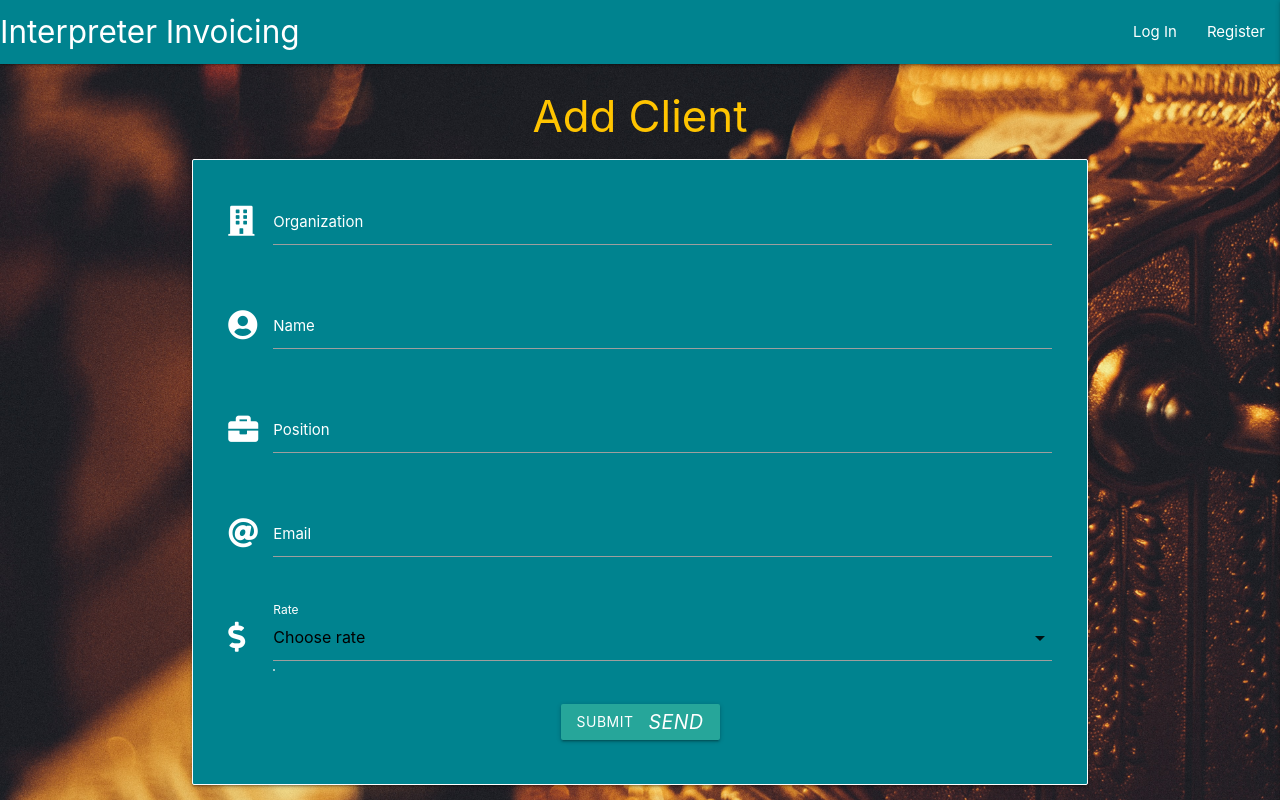
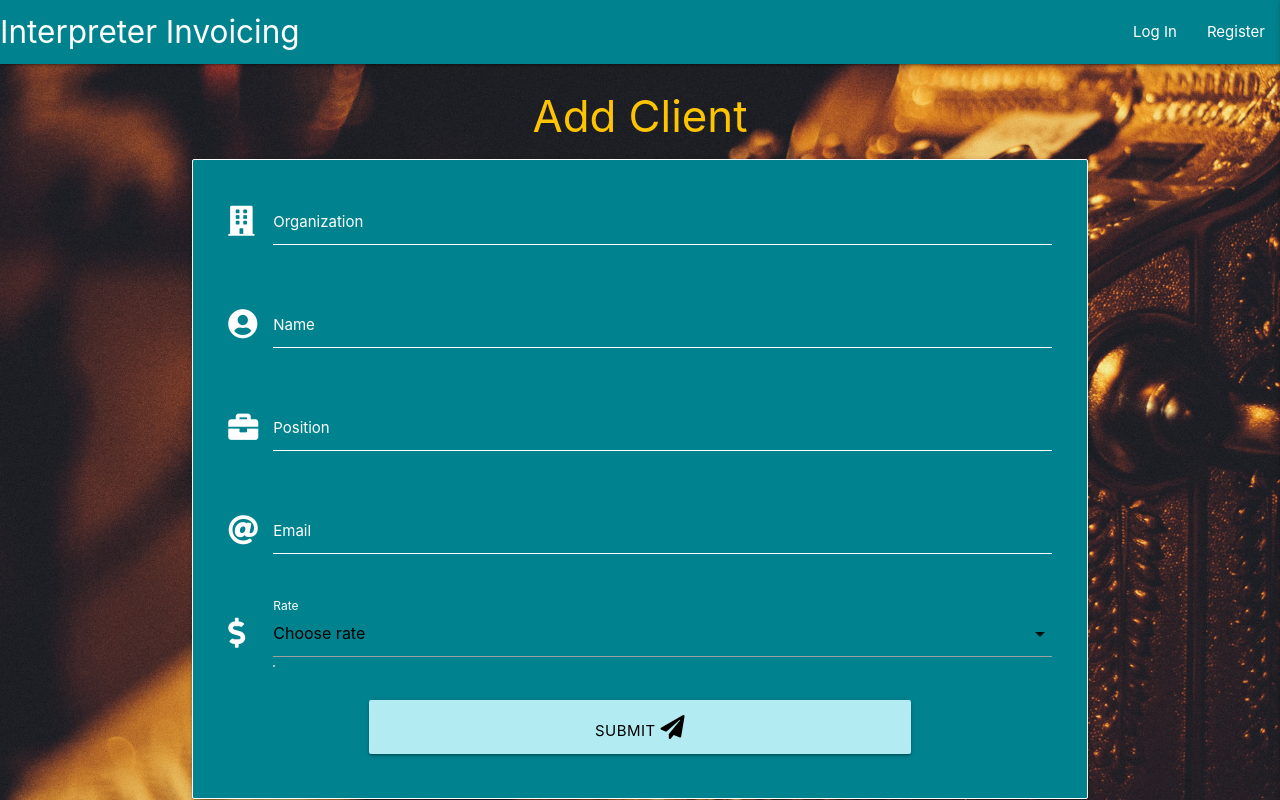
Before and after one commit to Code-Institute-Submissions/katjacodes-invoicingApp_OctResub, a Flask app: page /add_client in a window 1280 px wide. Run offline with Flask 2, Linux system fonts and the light colour scheme; data that the repository does not hold is empty; some libraries are stand-ins or nearby versions.

Commit message:
style add client page

```diff
--- a/static/css/style.css
+++ b/static/css/style.css
@@ -16,7 +16,7 @@ body, html {
   background-size: cover;
 }
 
-#username, #password {
+#username, #password, #client_organization, #client_name, #client_position, #client_email {
   border-bottom: 1px white;
   box-shadow: 0 1px 0 0 white;
 }
--- a/templates/addClient.html
+++ b/templates/addClient.html
@@ -45,7 +45,7 @@
             </div>
             <!-- rate selection -->
             <div class="row">
-                <div class="input-field col s12">
+                <div class="input-field col s12 white=text">
                     <i class="fas fa-dollar-sign prefix white-text"></i>
                     <select id="category_name" name="category_name" class="validate" required>
                         <option value="" disabled selected>Choose rate</option>
@@ -58,9 +58,9 @@
             </div>
             <!-- submit button -->
             <div class="row">
-                <div class="col s12 center-align">
-                    <button class="btn waves-effect waves-light" type="submit">Submit
-                        <i class="material-icons right">send</i>
+                <div class="col s12 m8 offset-m2">
+                    <button class="col s12 btn-large cyan lighten-4 black-text" type="submit">Submit
+                        <i class="fas fa-paper-plane black-text"></i>
                     </button>
                 </div>
             </div>
```
